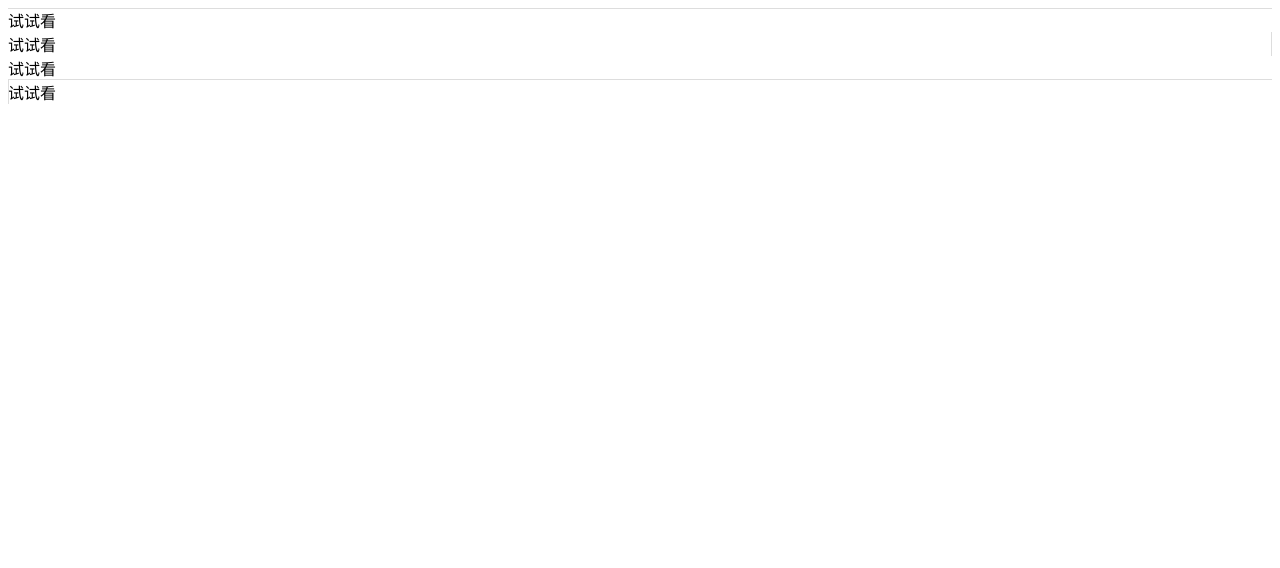
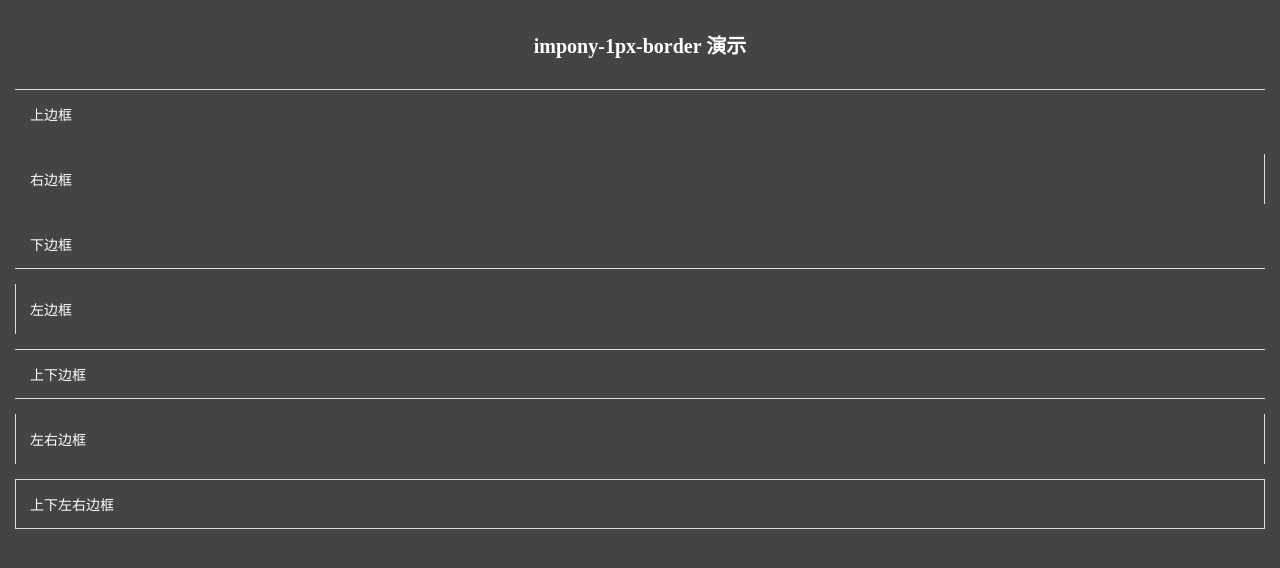
Before and after one commit to impony/impony-1px-border, a website: page demo/index.html in a window 1280 px wide. Drawn offline with Linux system fonts and the light colour scheme.

Commit message:
修改示例文件

```diff
--- a/demo/index.html
+++ b/demo/index.html
@@ -7,23 +7,46 @@
 <meta http-equiv="cache-control" content="no-siteapp" />
 <meta name="format-detection" content="telephone=no, email=no" />
 <link href="../src/impony-1px-border.css" rel="stylesheet" />
+<style>
+html { font-size: 62.5%; }
+body { margin: 0; padding: 0; background: #444; color: #fff; }
+h1, div { margin: 15px; padding: 15px; font-size: 1.4rem; }
+    h1 { font-size: 2rem; text-align: center; }
+    div > div { margin: -15px; }
+</style>
 </head>
 <body>
 
+<h1>impony-1px-border 演示</h1>
+
 <div class="impony-1px-border impony-top">
-    试试看
+    上边框
 </div>
 
 <div class="impony-1px-border impony-right">
-    试试看
+    右边框
 </div>
 
 <div class="impony-1px-border impony-bottom">
-    试试看
+    下边框
 </div>
 
 <div class="impony-1px-border impony-left">
-    试试看
+    左边框
+</div>
+
+<div class="impony-1px-border impony-top impony-bottom">
+    上下边框
+</div>
+
+<div class="impony-1px-border impony-right impony-left">
+    左右边框
+</div>
+
+<div class="impony-1px-border impony-top impony-bottom">
+    <div class="impony-1px-border impony-right impony-left">
+        上下左右边框
+    </div>
 </div>
 
 </body>
--- a/src/impony-1px-border.css
+++ b/src/impony-1px-border.css
@@ -16,6 +16,7 @@
 .impony-1px-border { position: relative; }
     .impony-top::before, .impony-bottom::after, .impony-left::before, .impony-right::after { content: ''; position: absolute; border: 0 solid #ddd; -webkit-transform-origin: 0 0; transform-origin: 0 0; }
         .impony-top::before, .impony-bottom::after { left: 0; right: 0; height: 0; }
+        .impony-top::before { top: 0; }
         .impony-left::before, .impony-right::after { top: 0; right: 0; bottom: 0; left: 0; }
         .impony-right::after { -webkit-transform-origin: 100% 0; transform-origin: 100% 0; }
 
```
